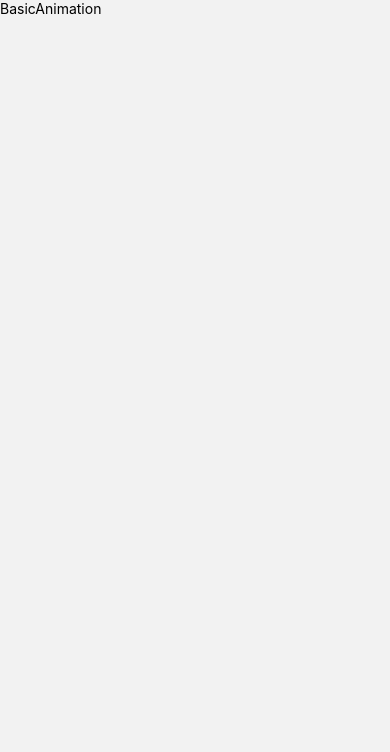
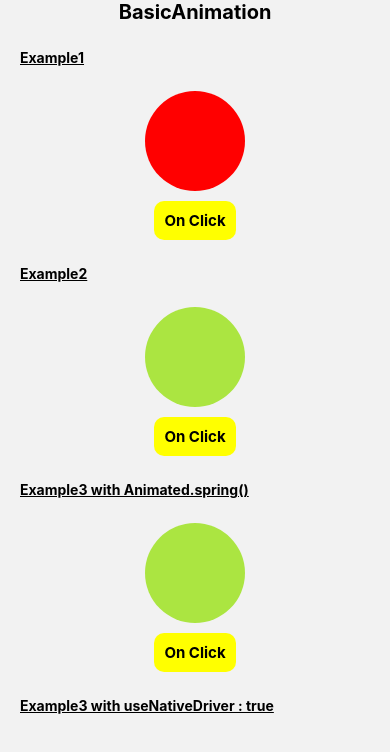
Before and after one commit to Swati9819/React-Native-Animation, a React Native app: screen / in a window 390 px wide. Shown: the top 752 px of the page. Built offline with nearby package versions, Linux system fonts and the light colour scheme.

Commit message:
Basic Animation using useState

```diff
--- /dev/null
+++ b/src/constants/Colors.js
@@ -0,0 +1,5 @@
+export default {
+  red: '#FF0000',
+  conifer: '#abe541',
+  royalBlue: '#6441E5',
+};
--- a/src/navigation/RootNavigator.js
+++ b/src/navigation/RootNavigator.js
@@ -3,7 +3,7 @@ import {NavigationContainer} from '@react-navigation/native';
 import {createNativeStackNavigator} from '@react-navigation/native-stack';
 import RouteName from './RouteName';
 import BasicAnimation from '../screens/BasicAnimation';
-import BasicsOfPanResonder from '../screens/PanResponder';
+import BasicsOfPanResonder from '../screens/BasicAnimation/PanResponder/index';
 
 const Stack = createNativeStackNavigator();
 
--- a/src/screens/BasicAnimation/index.js
+++ b/src/screens/BasicAnimation/index.js
@@ -1,10 +1,135 @@
-import {View, Text} from 'react-native';
-import React from 'react';
+import React, {useState} from 'react';
+import {
+  View,
+  Text,
+  Animated,
+  SafeAreaView,
+  TouchableOpacity,
+  ScrollView,
+} from 'react-native';
+import styles from './styles';
 
 export default function BasicAnimation() {
+  const leftValue = useState(new Animated.Value(0))[0];
+  const springValue = useState(new Animated.Value(0))[0];
+  const opacityValue = useState(new Animated.Value(0))[0];
+  const value = useState(new Animated.ValueXY({x: 0, y: 0}))[0];
+
+  const onExample1Press = () => {
+    Animated.timing(value, {
+      toValue: {x: 200, y: 200},
+      duration: 1000,
+      useNativeDriver: false,
+    }).start();
+  };
+
+  const onExample2Press = () => {
+    Animated.timing(leftValue, {
+      toValue: 100,
+      duration: 1000,
+      useNativeDriver: false,
+    }).start();
+  };
+
+  /**
+   * Animated.spring work as same as Animated.timing but with some bouncing affect
+   * Animated.spring use duration on its own but it is good if we have control over duration
+   */
+
+  const onExample3Press = () => {
+    Animated.spring(springValue, {
+      toValue: 200,
+      // duration: 1000,
+      useNativeDriver: false,
+    }).start();
+  };
+
+  /**
+   * useNativeDriver : true - when animation is handled by main thread / native OS
+   * useNativeDriver : false - when animation is handled by JS thread (as we can see in example 1,2,3)
+   */
+
+  const onExample4Press = () => {
+    Animated.timing(opacityValue, {
+      toValue: 1,
+      duration: 1000,
+      useNativeDriver: true,
+    }).start();
+  };
+
+  const example1 = () => {
+    return (
+      <>
+        <Text style={styles.subHeading}>Example1</Text>
+        <Animated.View style={value.getLayout()}>
+          <View style={styles.animatedView} />
+        </Animated.View>
+        <TouchableOpacity
+          onPress={onExample1Press}
+          style={styles.onButtonClick}>
+          <Text style={styles.onClickText}>On Click</Text>
+        </TouchableOpacity>
+      </>
+    );
+  };
+
+  const example2 = () => {
+    return (
+      <>
+        <Text style={styles.subHeading}>Example2</Text>
+        <Animated.View style={styles.animatedStyle(leftValue)} />
+        <TouchableOpacity
+          onPress={onExample2Press}
+          style={styles.onButtonClick}>
+          <Text style={styles.onClickText}>On Click</Text>
+        </TouchableOpacity>
+      </>
+    );
+  };
+
+  const example3 = () => {
+    return (
+      <>
+        <Text style={styles.subHeading}>Example3 with Animated.spring()</Text>
+        <Animated.View style={styles.animatedStyle(springValue)} />
+        <TouchableOpacity
+          onPress={onExample3Press}
+          style={styles.onButtonClick}>
+          <Text style={styles.onClickText}>On Click</Text>
+        </TouchableOpacity>
+      </>
+    );
+  };
+
+  const example4 = () => {
+    return (
+      <>
+        <Text style={styles.subHeading}>
+          Example3 with useNativeDriver : true
+        </Text>
+        <Animated.View style={styles.animationWithOpacity(opacityValue)} />
+        <TouchableOpacity
+          onPress={onExample4Press}
+          style={styles.onButtonClick}>
+          <Text style={styles.onClickText}>On Click</Text>
+        </TouchableOpacity>
+      </>
+    );
+  };
+
   return (
-    <View>
-      <Text>BasicAnimation</Text>
-    </View>
+    <SafeAreaView style={{flex: 1}}>
+      <Text style={styles.heading}>BasicAnimation</Text>
+      <ScrollView>
+        {example1()}
+        {example2()}
+        {example3()}
+        {example4()}
+      </ScrollView>
+    </SafeAreaView>
   );
 }
+
+// In animation we nned a 'value' - 0, 1, 2, 3, 4, 5, 6.....and so on
+// this value transform into other value such as (0,0) -> (100,50)
+// and this interpolate all the stuff from (0 0) -> (10, 5) -> (100, 50)
--- a/src/screens/BasicAnimation/styles.js
+++ b/src/screens/BasicAnimation/styles.js
@@ -0,0 +1,55 @@
+import {StyleSheet, Dimensions} from 'react-native';
+import Colors from '../../constants/Colors';
+
+const {width, height} = Dimensions.get('window');
+
+const styles = StyleSheet.create({
+  animatedView: {
+    height: 100,
+    width: 100,
+    borderRadius: 50,
+    backgroundColor: Colors.red,
+    alignSelf: 'center',
+  },
+  heading: {
+    textAlign: 'center',
+    fontSize: 20,
+    fontWeight: 'bold',
+  },
+  subHeading: {
+    marginLeft: 20,
+    marginVertical: 25,
+    fontWeight: '700',
+    textDecorationLine: 'underline',
+  },
+  onClickText: {
+    textAlign: 'center',
+    fontSize: 15,
+    fontWeight: '700',
+  },
+  onButtonClick: {
+    alignSelf: 'center',
+    backgroundColor: 'yellow',
+    padding: 10,
+    borderRadius: 10,
+    marginTop: 10,
+  },
+  animatedStyle: leftValue => ({
+    height: 100,
+    width: 100,
+    borderRadius: 50,
+    backgroundColor: Colors.conifer,
+    alignSelf: 'center',
+    marginLeft: leftValue,
+  }),
+  animationWithOpacity: opacityValue => ({
+    height: 100,
+    width: 100,
+    borderRadius: 50,
+    backgroundColor: Colors.royalBlue,
+    alignSelf: 'center',
+    opacity: opacityValue,
+  }),
+});
+
+export default styles;
```
Also changed, not shown: src/constants/Data.js (added), src/constants/index.js (added), src/screens/BasicAnimation/PanResponder/index.js (renamed from src/screens/PanResponder/index.js), src/screens/BasicAnimation/PanResponder/styles.js (added).
